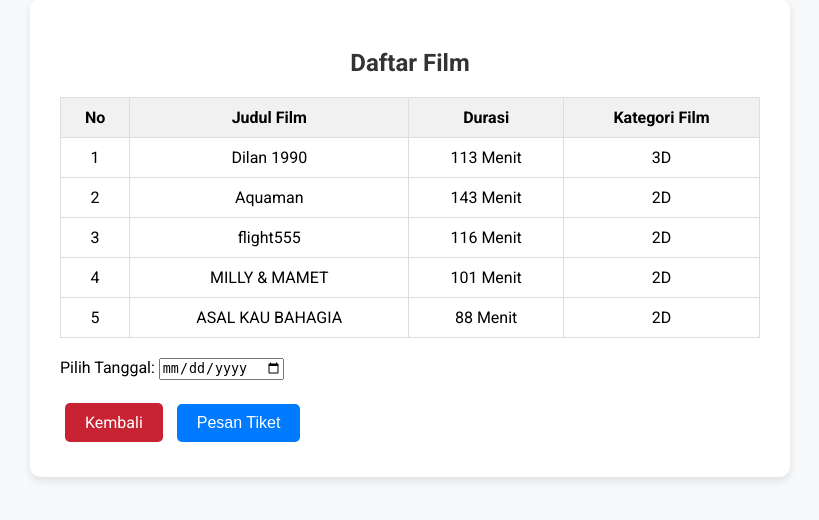
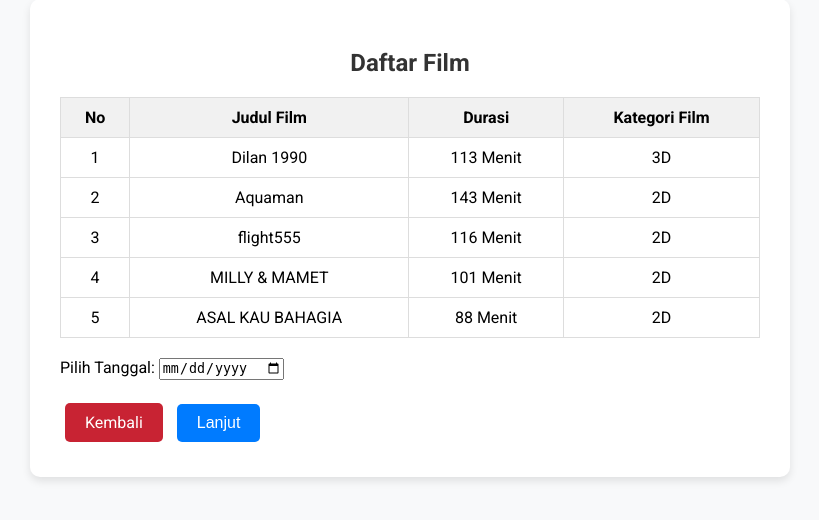
Before and after one commit to natasyahelmalia/cinema_tickets, a PHP site: page /tiket/index.php in a window 1280 px wide. Shown: the part 162-682 px from the top of the page, without its empty margins (230-1049 px from the left). Run offline with PHP 8.4, Linux system fonts and the light colour scheme; data comes from the database, SQL or seed files in the repository.

Commit message:
feat: change button name to lanjut

```diff
--- a/tiket/index.php
+++ b/tiket/index.php
@@ -44,7 +44,7 @@ include '../koneksi.php';
 				<input type="date" id="tanggal" name="tanggal" required>
 				<br><br>
 				<a href="../" class="btn back-button">Kembali</a>
-				<input type="submit" class="btn" value="Pesan Tiket">
+				<input type="submit" class="btn" value="Lanjut">
 			</form>
 		</div>
 	</div>
```
